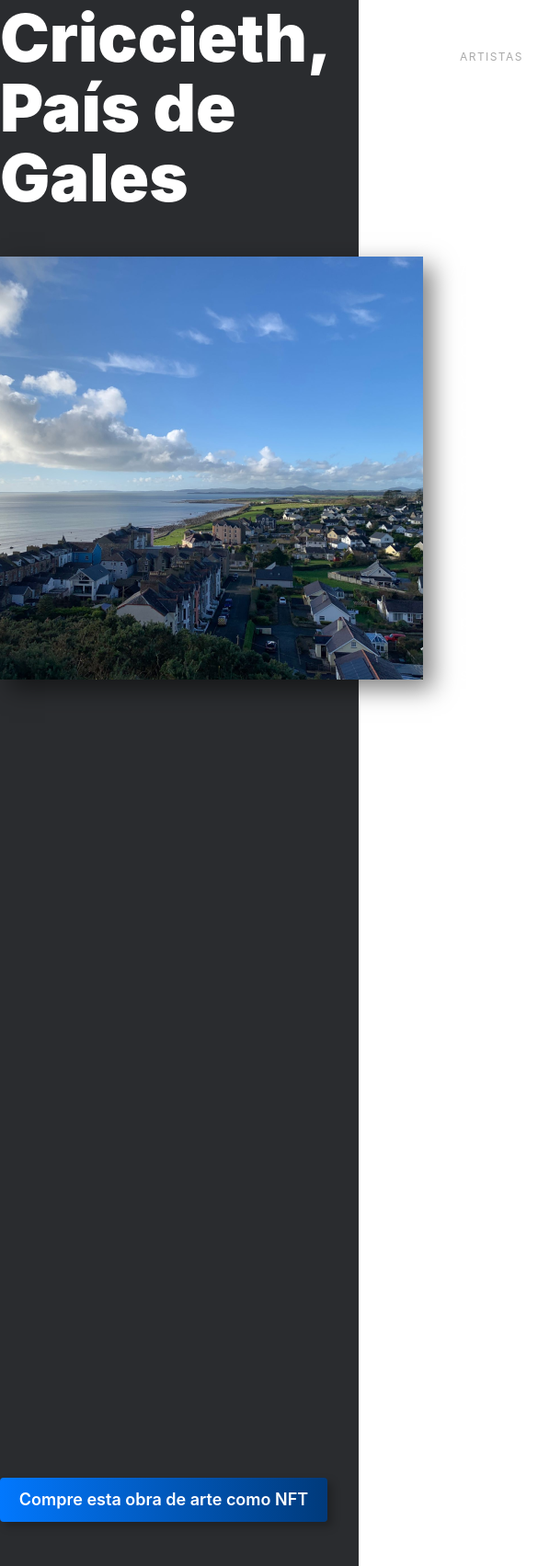
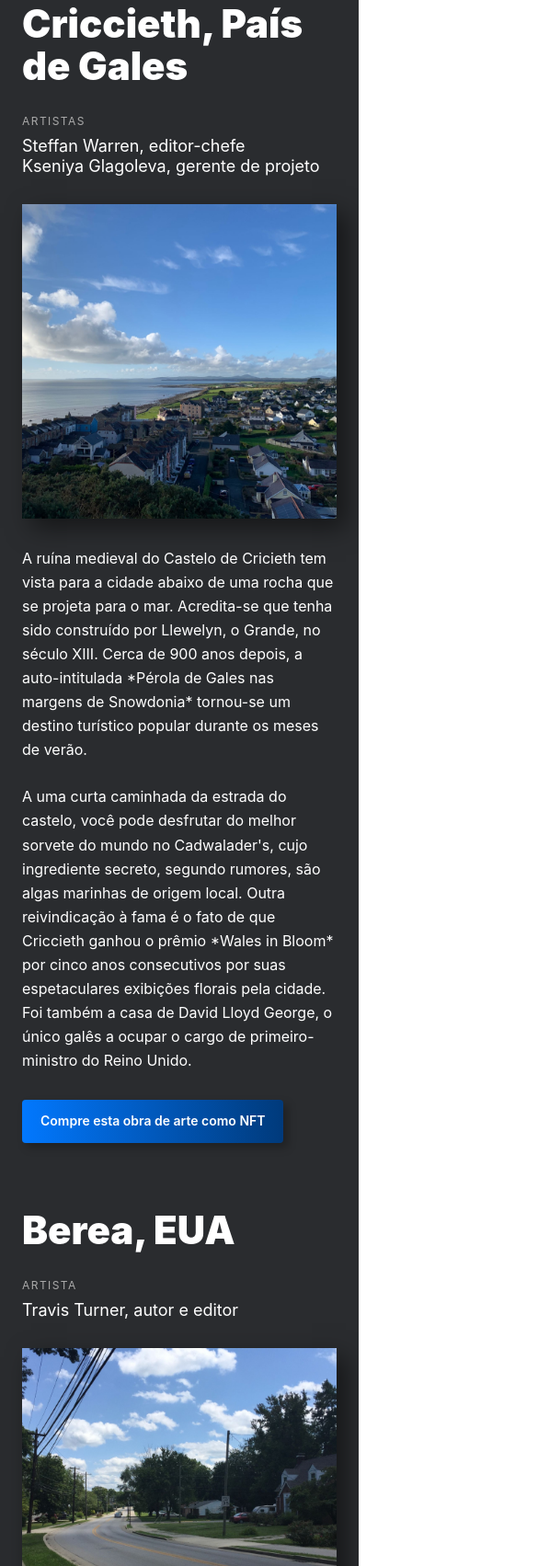
Before and after one commit to lorinogueira/web_project_homeland, a plain HTML site: page index.html in a window 390 px wide. Shown: the part 3993-5696 px from the top of the page at 92% size, 585 px wide, since content can reach past the window. Drawn offline with Linux system fonts and the light colour scheme; a web font is replaced by a local one.

Commit message:
ajusta layout para  responsivividade

```diff
--- a/blocks/city.css
+++ b/blocks/city.css
@@ -1,7 +1,7 @@
 .city {
   display: grid;
-  grid-template-columns: repeat(2, auto);
-  grid-template-rows: repeat(3, auto);
+  grid-template-columns: 460px 1fr;
+  grid-template-rows: repeat(2, auto) 1fr;
   gap: 48px 40px;
   grid-template-areas:
     "city-name artists"
@@ -39,8 +39,28 @@
 
 .city__image {
   grid-area: image;
-  object-fit: cover;
+  background-image: url(../images/criccieth-pais-de-gales.png);
+  width: 100%;
+  padding-bottom: 100%;
+  background-size: cover;
+  overflow: hidden;
   box-shadow: 10px 10px 25px 0px #00000080;
+}
+
+.city__image_place_criccieth {
+  background-image: url(../images/criccieth-pais-de-gales.png);
+}
+
+.city__image_place_berea {
+  background-image: url(../images/berea-eua.png);
+}
+
+.city__image_place_muramvya {
+  background-image: url(../images/muramvya-burundi.png);
+}
+
+.city__image_place_salvador {
+  background-image: url(../images/salvador-brasil.png);
 }
 
 .city__image:hover {
@@ -50,8 +70,9 @@
 
 .city__button {
   grid-area: button;
-  height: 48px;
-  width: 356px;
+  /*height: 48px;
+  max-width: 356px;*/
+  padding: 13px 20px;
   background: linear-gradient(90deg, #0278fe 0%, #003a7b 99.98%);
   color: #fff;
   border: none;
@@ -79,3 +100,86 @@
   font-size: 18px;
   line-height: 29.34px;
 }
+
+@media screen and (max-width: 1024px) {
+  .city {
+    grid-template-columns: 47% 1fr;
+  }
+
+  .city__name {
+    font-size: 62px;
+    line-height: 66px;
+  }
+}
+
+@media screen and (max-width: 830px) {
+  .city__name {
+    font-size: 52px;
+    line-height: 56px;
+  }
+
+  .city__button {
+    font-size: 16px;
+  }
+}
+
+@media screen and (max-width: 768px) {
+  .city {
+    gap: 48px 28px;
+  }
+
+  .city__name {
+    font-size: 42px;
+    line-height: 46px;
+  }
+
+  .city__description {
+    font-size: 16px;
+    line-height: 26.08px;
+  }
+
+  .city__button {
+    font-size: 14px;
+    line-height: 16.94px;
+    padding: 15px 20px;
+  }
+}
+
+@media screen and (max-width: 677px) {
+  .city {
+    grid-template-columns: 100%;
+    grid-template-rows: repeat(5, auto);
+    gap: 30px;
+    grid-template-areas:
+      "city-name"
+      "artists"
+      "image"
+      "description"
+      "description";
+  }
+}
+
+@media screen and (max-width: 352px) {
+  .city__name {
+    font-size: 32px;
+    line-height: 35px;
+    margin: 0 16px;
+  }
+
+  .city__artists {
+    margin: 0 16px;
+  }
+
+  .city__image {
+    margin: 0;
+  }
+
+  .city__button {
+    padding: 15px 9px;
+    margin: 0 16px;
+  }
+
+  .city__description {
+    margin: 0 16px;
+  }
+}
--- a/blocks/places.css
+++ b/blocks/places.css
@@ -8,3 +8,24 @@
   margin: 0 auto;
   max-width: 984px;
 }
+
+@media screen and (max-width: 1047px) {
+  .places-content {
+    margin: 0 24px;
+  }
+}
+
+@media screen and (max-width: 768px) {
+  .places {
+    gap: 72px;
+  }
+}
+
+@media screen and (max-width: 352px) {
+  .places {
+    gap: 50px;
+  }
+  .places-content {
+    margin: 0;
+  }
+}
--- a/index.html
+++ b/index.html
@@ -108,11 +108,7 @@
                 Kseniya Glagoleva, gerente de projeto
               </li>
             </div>
-            <img
-              class="city__image"
-              src="./images/criccieth-pais-de-gales.png"
-              alt="Foto da cidade Criccieth"
-            />
+            <div class="city__image city__image_place_criccieth"></div>
             <a
               href="https://www.theverge.com/22310188/nft-explainer-what-is-blockchain-crypto-art-faq"
               target="_blank"
@@ -150,11 +146,7 @@
               </ul>
               <li class="city__artist-name">Travis Turner, autor e editor</li>
             </div>
-            <img
-              class="city__image"
-              src="./images/berea-eua.png"
-              alt="Foto da cidade Berea"
-            />
+            <div class="city__image city__image_place_berea"></div>
             <a
               href="https://www.theverge.com/22310188/nft-explainer-what-is-blockchain-crypto-art-faq"
               target="_blank"
@@ -193,11 +185,7 @@
                 Grevisse Kenguruka, editor técnico
               </li>
             </div>
-            <img
-              class="city__image"
-              src="./images/muramvya-burundi.png"
-              alt="Foto da cidade Muramvya"
-            />
+            <div class="city__image city__image_place_muramvya"></div>
             <a
               href="https://www.theverge.com/22310188/nft-explainer-what-is-blockchain-crypto-art-faq"
               target="_blank"
@@ -243,11 +231,7 @@
                 Lorena Nogueira, desenvolvedora web
               </li>
             </div>
-            <img
-              class="city__image"
-              src="./images/salvador-brasil.png"
-              alt="Foto da cidade Salvador"
-            />
+            <div class="city__image city__image_place_salvador"></div>
             <a
               href="https://www.theverge.com/22310188/nft-explainer-what-is-blockchain-crypto-art-faq"
               target="_blank"
```
